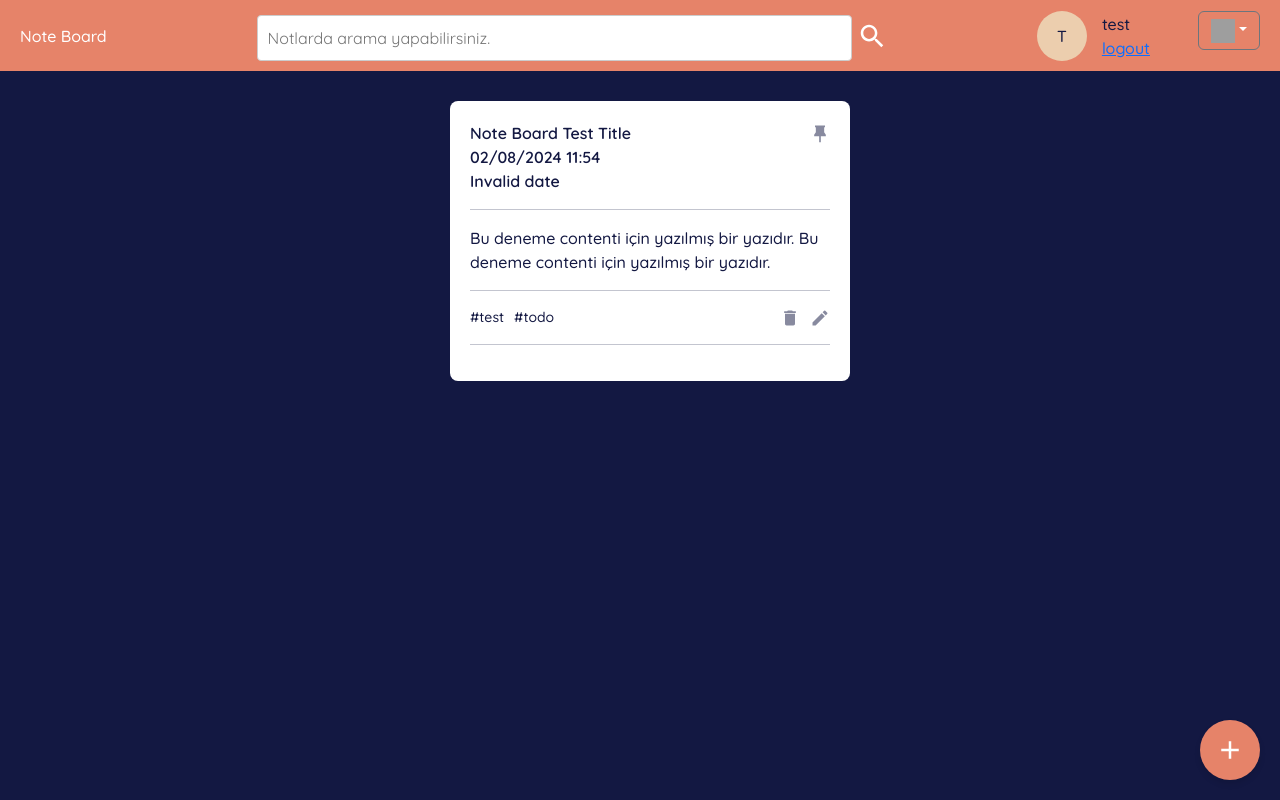
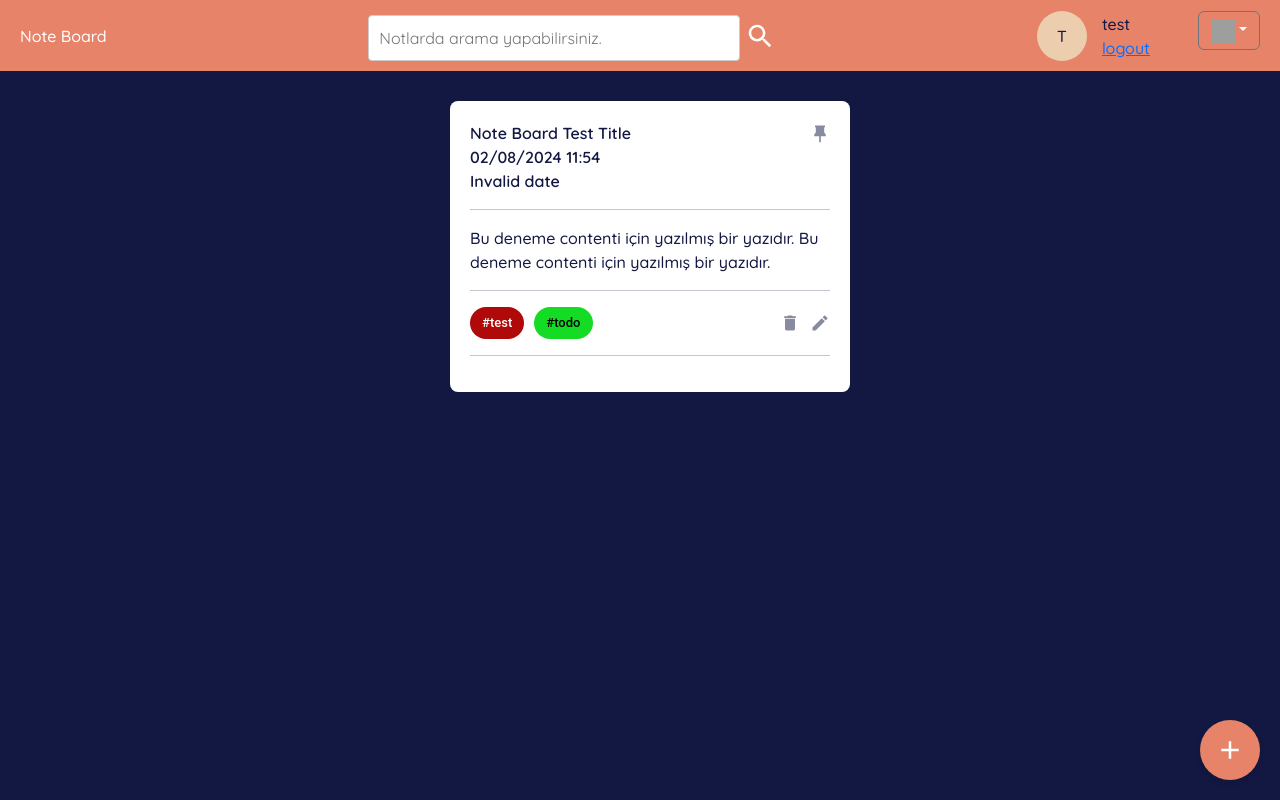
Before and after one commit to aliergul/note-board-app, a React (Create React App) app in the folder frontend/: page /dashboard in a window 1280 px wide. Built offline with nearby package versions, Linux system fonts and the light colour scheme; grey boxes are pictures that could not be loaded.

Commit message:
tag chip display for dashboard page

```diff
--- a/frontend/package.json
+++ b/frontend/package.json
@@ -3,6 +3,9 @@
   "version": "0.1.0",
   "private": true,
   "dependencies": {
+    "@emotion/react": "^11.13.3",
+    "@emotion/styled": "^11.13.0",
+    "@mui/material": "^5.16.7",
     "@testing-library/jest-dom": "^5.17.0",
     "@testing-library/react": "^13.4.0",
     "@testing-library/user-event": "^13.5.0",
--- a/frontend/src/components/Tags/TagItem.js
+++ b/frontend/src/components/Tags/TagItem.js
@@ -1,7 +1,21 @@
+import { Chip, Stack } from "@mui/material";
 import React from "react";
+import { textColor } from "../../utils/colorFunctions";
 
 const TagItem = ({ item, index }) => {
-  return <div key={index}>#{item?.name}</div>;
+  return (
+    <div key={index}>
+      <Stack direction="row" spacing={1}>
+        <Chip
+          label={`#${item?.name}`}
+          style={{
+            backgroundColor: item?.color,
+            color: textColor(item?.color),
+          }}
+        />
+      </Stack>
+    </div>
+  );
 };
 
 export default TagItem;
--- a/frontend/src/styles/main.css
+++ b/frontend/src/styles/main.css
@@ -179,7 +179,7 @@ hr {
 .search-form {
   display: flex;
   justify-content: center;
-  width: 80%;
+  width: 50%;
 }
 
 .search-form input {
--- /dev/null
+++ b/frontend/src/utils/colorFunctions.js
@@ -0,0 +1,12 @@
+import chroma from "chroma-js";
+
+export const textColor = (c, secondary = false) =>
+  chroma.valid(c)
+    ? chroma.contrast(c, chroma("black")) > 11
+      ? secondary
+        ? chroma("dimgray").hex()
+        : chroma("black").hex()
+      : secondary
+      ? chroma("whitesmoke").hex()
+      : chroma("white").hex()
+    : chroma("whitesmoke").hex();
```
Also changed, not shown: 1 other file (tests, documents, lock files or other folders).
